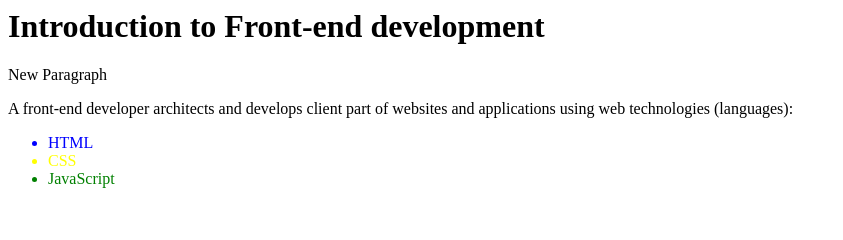
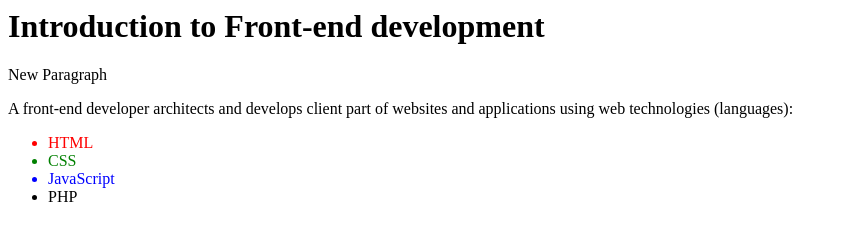
Before and after one commit to Dovla88/front-end-development, a plain HTML site: page index.html in a window 1280 px wide. Shown: the whole page, without its empty margins (0-843 px from the left). Drawn offline with Linux system fonts and the light colour scheme.

Commit message:
New List Item Added

```diff
--- a/index.html
+++ b/index.html
@@ -1,9 +1,11 @@
 <h1>Introduction to Front-end development</h1>
 
 <p>New Paragraph</p>
-<p>A front-end developer architects and develops client part of websites and applications using web technologies (languages):</p>
+<p>A front-end developer architects and develops client part of websites and applications using web technologies
+    (languages):</p>
 <ul>
-<li style="color: blue;">HTML</li>
-<li style="color: yellow;">CSS</li>
-<li style="color: green;">JavaScript</li>
+    <li style="color: red;">HTML</li>
+    <li style="color: green;">CSS</li>
+    <li style="color: blue;">JavaScript</li>
+    <li>PHP</li>
 </ul>
```
